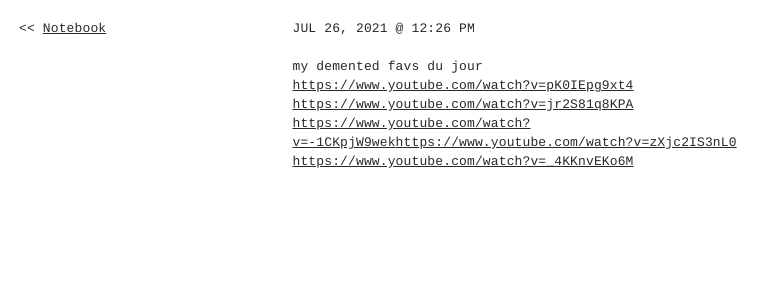
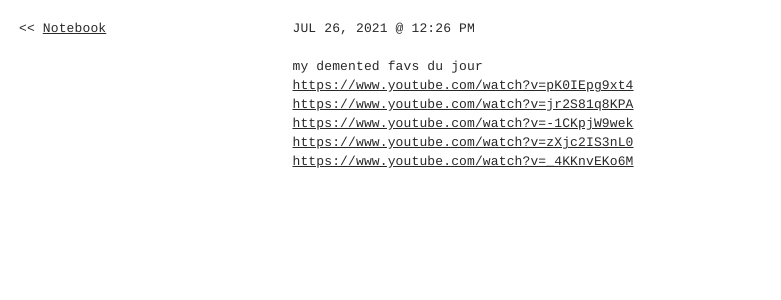
Before and after one commit to beccasinventory/live, a Jekyll site: the page built from notebook/_posts/2021-07-26-21.md, in a window 1280 px wide. Shown: the top 300 px of the page, without its empty margins (0-781 px from the left). Built offline with Jekyll 4.4.1, drawn with Linux system fonts in a browser that asks for light colours; a script that is not in the unit is left out.

Commit message:
Update Notebook “2021-07-26-21”

```diff
--- a/notebook/_posts/2021-07-26-21.md
+++ b/notebook/_posts/2021-07-26-21.md
@@ -7,5 +7,6 @@ date: 2021-07-26T16:26:36.700Z
 my demented favs du jour\
 <https://www.youtube.com/watch?v=pK0IEpg9xt4>\
 <https://www.youtube.com/watch?v=jr2S81q8KPA>\
-<https://www.youtube.com/watch?v=-1CKpjW9wek><https://www.youtube.com/watch?v=zXjc2IS3nL0>\
-[https://www.youtube.com/watch?v=_4KKnvEKo6M](https://www.youtube.com/watch?v=_4KKnvEKo6M)
+<https://www.youtube.com/watch?v=-1CKpjW9wek>\
+<https://www.youtube.com/watch?v=zXjc2IS3nL0>\
+<https://www.youtube.com/watch?v=_4KKnvEKo6M>
```
